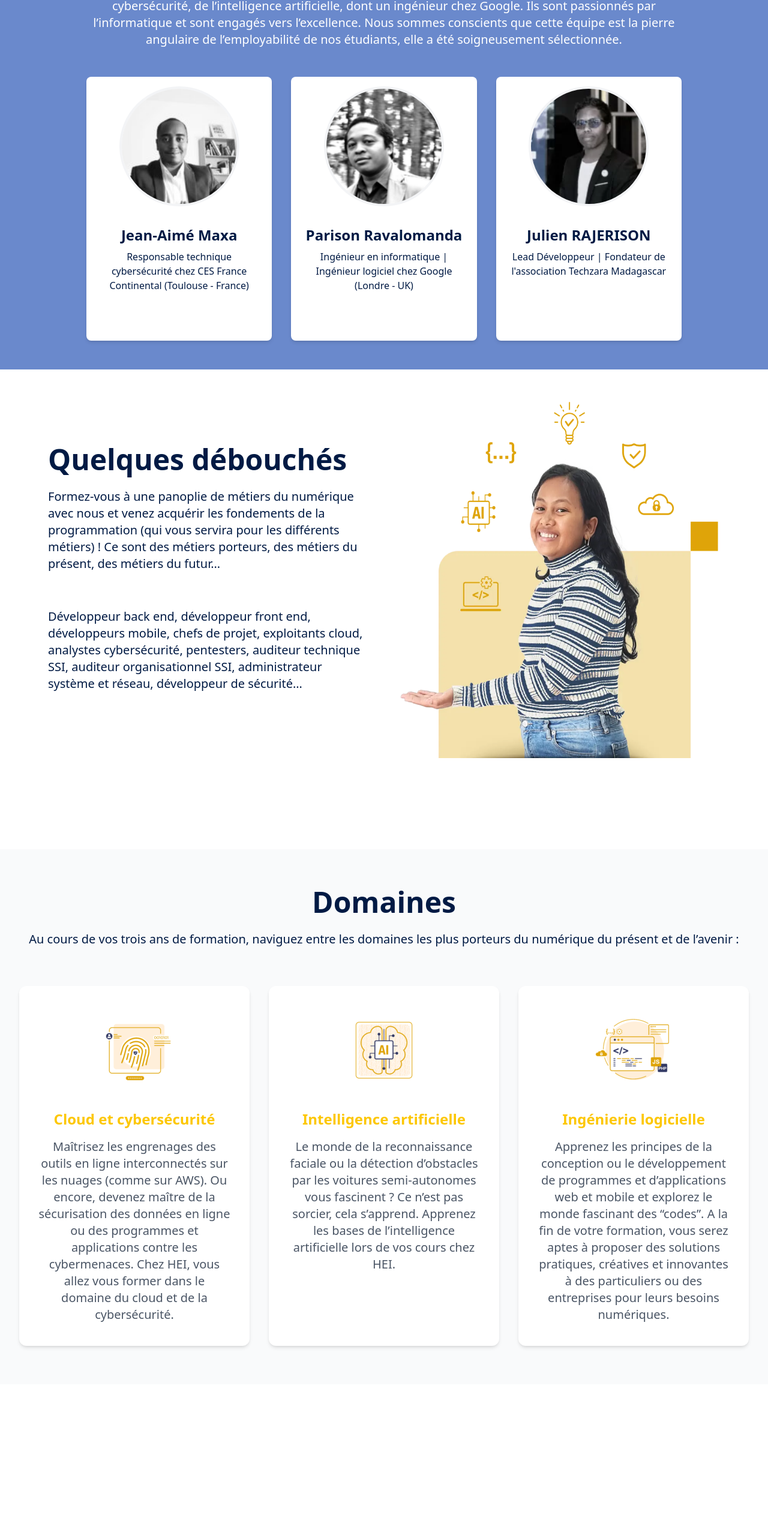
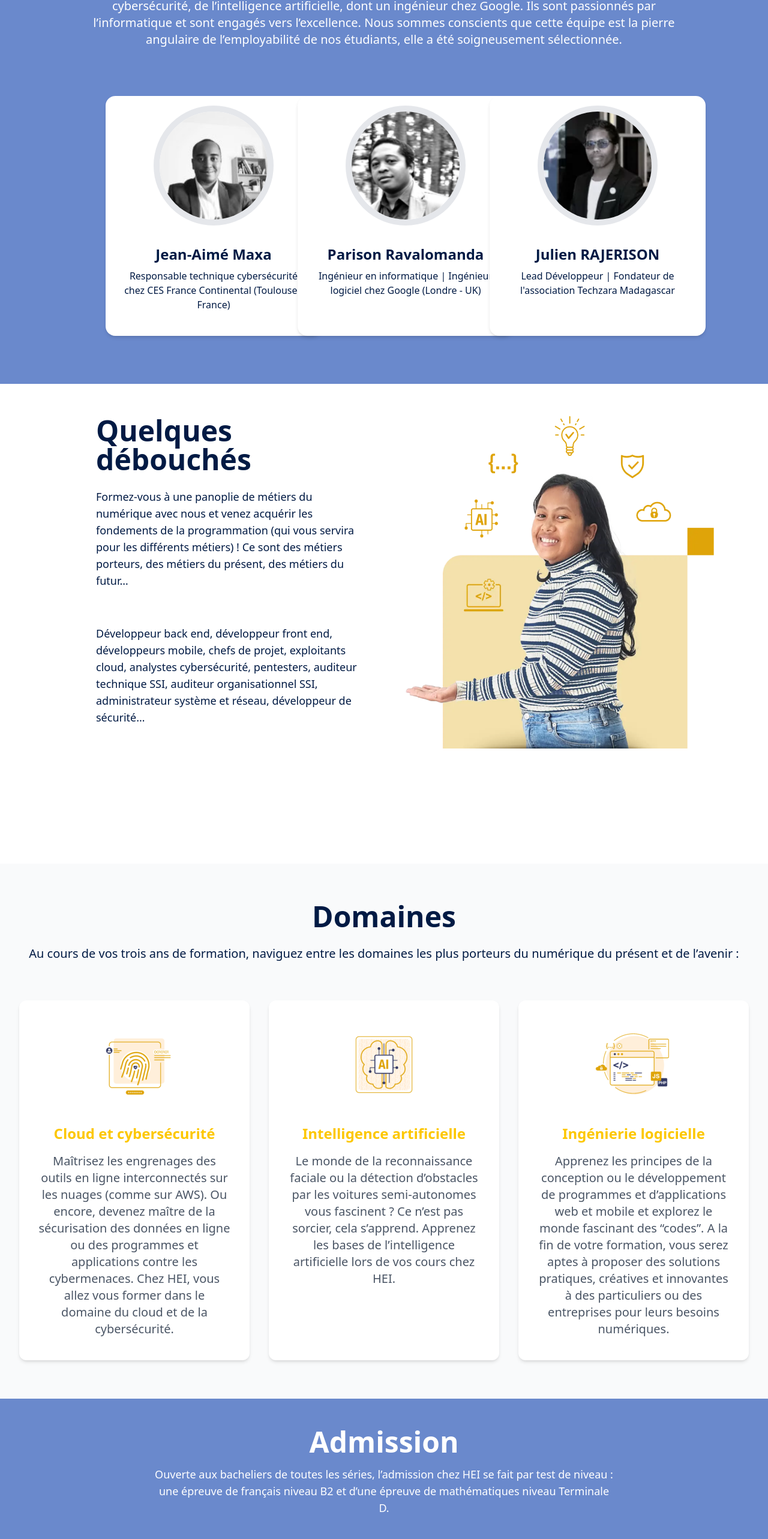
Before and after one commit to Bryan20077/REACT-WEB2, a React (Vite) app: page / in a window 1280 px wide. Shown: the part 1872-4438 px from the top of the page at 60% size. Before the commit the page ends 4180 px from the top, so only its background shows below. Built offline with nearby package versions, Linux system fonts and the light colour scheme.

Commit message:
page Admission

```diff
--- a/index.html
+++ b/index.html
@@ -3,6 +3,7 @@
   <head>
     <meta charset="UTF-8" />
     <link rel="icon" type="image/svg+xml" href="/vite.svg" />
+    <link rel="stylesheet" href="https://cdnjs.cloudflare.com/ajax/libs/font-awesome/6.4.0/css/all.min.css">
     <meta name="viewport" content="width=device-width, initial-scale=1.0" />
     <title>HEI WEBSITE</title>
   </head>
--- a/src/App.jsx
+++ b/src/App.jsx
@@ -4,6 +4,7 @@ import About from './components/About';
 import Prof from './components/Prof';
 import Debouches from './components/Debouches';
 import Domaines from './components/Domaines';
+import Admission from './components/Admission';
 
 function App() {
   return (
@@ -14,6 +15,7 @@ function App() {
       <Prof />
       <Debouches />
       <Domaines />
+      <Admission />
 
     </>
   );
--- /dev/null
+++ b/src/components/Admission.jsx
@@ -0,0 +1,67 @@
+import React from 'react';
+
+const Admission = () => {
+  const boxes = [
+    {
+      id: 1,
+      number: "01",
+      title: "Dépôt de dossiers : ",
+      description: "pour les bacheliers de toutes séries sans limite d’âge",
+      icone: "fas fa-arrow-right",
+      bgColor: "bg-orange-100"
+    },
+    {
+      id: 2,
+      number: "02",
+      title: "Test de niveau : ",
+      description: "composé d’une épreuve de français niveau B2 et d’une épreuve de mathématiques niveau Terminale D",
+      icone: "fas fa-arrow-right",
+      bgColor: "bg-orange-200"
+    },
+    {
+      id: 3,
+      number: "03",
+      title: "Inscription définitive : ",
+      description: "(si test réussi)",
+      bgColor: "bg-orange-300"
+    }
+  ];
+
+  return (
+    <div className="min-h-screen bg-[#6a89cc] py-12 px-4 sm:px-6 lg:px-8">
+      <div className="max-w-6xl mx-auto">
+        <div className="text-center mb-12">
+          <h1 className="text-5xl font-bold text-white mb-4">Admission</h1>
+          <p className="text-lg text-white max-w-3xl mx-auto">
+Ouverte aux bacheliers de toutes les séries, l’admission chez HEI se fait par test de niveau :
+une épreuve de français niveau B2 et d’une épreuve de mathématiques niveau Terminale D.
+          </p>
+        </div>
+        <div className="flex flex-col md:flex-row gap-0 mb-12 overflow-hidden h-60 w-full shadow-lg">
+          {boxes.map((box) => (
+            <div
+              key={box.id}
+              className={`${box.bgColor} p-8 flex-1`}
+            >
+              <div className="text-5xl font-bold text-white mb-4">{box.number}</div>
+              <div className="flex flex-row">
+              <p className="text-[#001a44]"><span className='text-xl font-semibold text-[#001a44] mb-3'>{box.title} </span>{box.description}</p><i className={`${box.icone} text-white text-5xl`} ></i>
+              </div>
+            </div>
+          ))}
+        </div>
+
+        <div className="flex flex-col sm:flex-row justify-center gap-4">
+          <button className="px-8 py-3 border-3 text-xl text-white font-medium rounded-lg hover:bg-[#001a44] hover:border-none transition duration-300 shadow-md">
+            Inscrivez-vous ici
+          </button>
+          <button className="px-8 py-3 bg-[#001a44] text-xl text-white font-medium rounded-lg hover:bg-gray-300 transition duration-300 shadow-md hover:text-[#001a44]">
+            Résultat Concours
+          </button>
+        </div>
+      </div>
+    </div>
+  );
+};
+
+export default Admission;
--- a/src/components/Debouches.jsx
+++ b/src/components/Debouches.jsx
@@ -5,16 +5,16 @@ const Debouches = () => {
     <div className="min-h-screen bg-white py-12 px-4 sm:px-6 lg:px-20">
       <div className=" mx-auto">
         <div className="flex flex-col lg:flex-row gap-12 items-center">
-          <div className="lg:w-1/2">
+          <div className="lg:w-1/2 pl-20">
             <h1 className="text-5xl font-bold text-[#001a44] mb-6">
             Quelques débouchés
             </h1>
 
-            <p className="text-xl text-[#001a44] mb-6">
+            <p className="text-lg text-[#001a44] mb-6">
             Formez-vous à une panoplie de métiers du numérique avec nous et venez acquérir les fondements de la programmation (qui vous servira pour les différents métiers) ! Ce sont des métiers porteurs, des métiers du présent, des métiers du futur…
             </p>
 
-            <p className="text-xl text-[#001a44] mb-8 mt-15">
+            <p className="text-lg text-[#001a44] mb-8 mt-15">
             Développeur back end, développeur front end, développeurs mobile, chefs de projet, exploitants cloud, analystes cybersécurité, pentesters, auditeur technique SSI, auditeur organisationnel SSI, administrateur système et réseau, développeur de sécurité…
             </p>
 
@@ -26,7 +26,7 @@ const Debouches = () => {
               <img
                 src="src/assets/firstPage_files/IMG-02-e1720543344824-987x1024-1.jpg"
                 alt="Notre solution en action"
-                className="w-140 h-150"
+                className="w-130 h-140"
               />
             </div>
           </div>
--- a/src/components/Prof.jsx
+++ b/src/components/Prof.jsx
@@ -31,14 +31,14 @@ const Prof = () => {
         Notre équipe pédagogique se compose d’experts nationaux et internationaux de l’informatique, de la cybersécurité, de l’intelligence artificielle, dont un ingénieur chez Google. Ils sont passionnés par l’informatique et sont engagés vers l’excellence. Nous sommes conscients que cette équipe est la pierre angulaire de l’employabilité de nos étudiants, elle a été soigneusement sélectionnée.
         </p>
 
-        <div className="grid grid-cols-1 md:grid-cols-3 gap-8">
+        <div className="grid grid-cols-1 md:grid-cols-3 flex justify-center items-center gap-8 p-8 rounded-lg">
           {teamMembers.map((member) => (
-            <div key={member.id} className="bg-white rounded-lg shadow-md overflow-hidden transition-transform duration-300 hover:scale-105 h-110">
+            <div key={member.id} className="bg-white rounded-2xl shadow-md overflow-hidden transition-transform duration-300 hover:scale-105 h-100 w-90">
               <div className="p-4 flex justify-center">
                 <img
                   src={member.image}
                   alt={member.name}
-                  className="w-50 h-50 rounded-full object-cover border-4 border-gray-100"
+                  className="w-50 h-50 rounded-full object-cover border-10 border-gray-200"
                 />
               </div>
 
```
